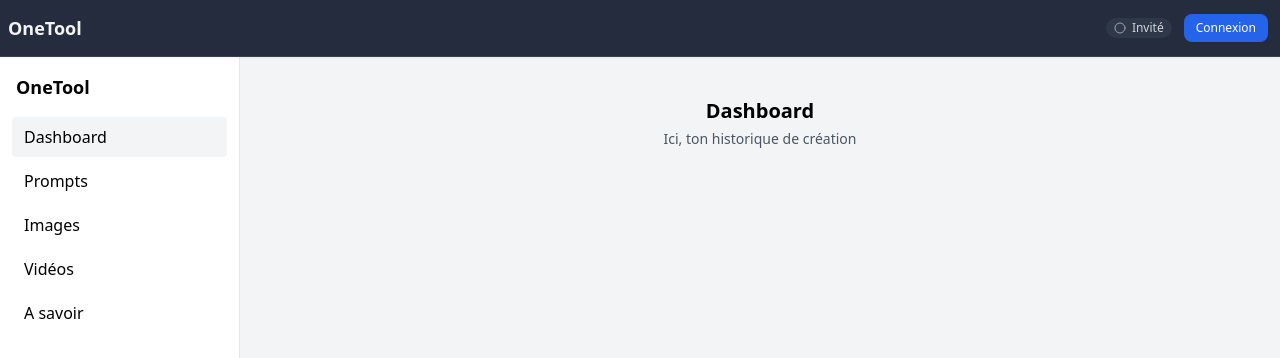
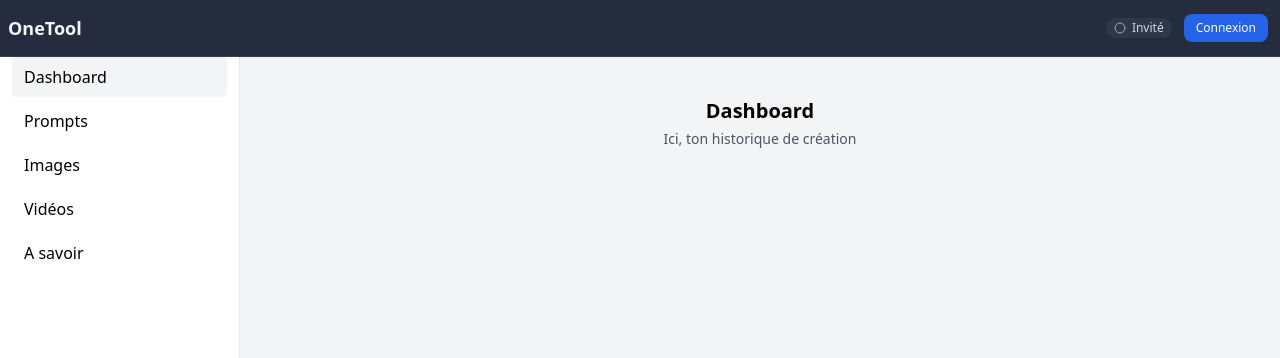
Before and after one commit to Ludovic0504/OneTool, a React (Vite) app: page /dashboard in a window 1280 px wide. Shown: the top 358 px of the page. Built offline with nearby package versions, Linux system fonts and the light colour scheme.

Commit message:
Nettoyage sidebar + ajustement header OneTool et bouton déconnexion

```diff
--- a/src/components/Header.jsx
+++ b/src/components/Header.jsx
@@ -28,9 +28,9 @@
           <Menu size={20} />
         </button>
 
-        <Link to="/dashboard" className="text-base sm:text-lg font-semibold select-none">
+        <div to="/dashboard" className="text-base sm:text-lg font-semibold select-none">
           OneTool
-        </Link>
+        </div>
 
         {/* Droite : statut + email + CTA */}
         <div className="ml-auto flex items-center gap-3">
@@ -60,7 +60,7 @@
               type="button"
               onClick={handleLogout}
               disabled={signingOut}
-              className="inline-flex items-center rounded-lg border border-gray-300 bg-white px-3 py-1.5 text-xs font-medium !bg-red-600 !text-white hover:!bg-red-700 active:!bg-red-800 focus:outline-none focus:ring-2 focus:ring-red-400 disabled:opacity-50 disabled:cursor-not-allowed shadow-sm transition"
+              className="inline-flex items-center rounded-lg border border-gray-300 bg-white px-3 py-1.5 text-xs font-medium !bg-red-600 !text-white hover:!bg-red-700 active:!bg-red-800 disabled:opacity-50 disabled:cursor-not-allowed focus:outline-none focus:ring-2 focus:ring-red-400 shadow-sm"
             >
               {signingOut ? "Déconnexion…" : "Se déconnecter"}
             </button>
--- a/src/components/SidebarShell.jsx
+++ b/src/components/SidebarShell.jsx
@@ -70,9 +70,8 @@
 
   return (
     <div className="min-h-screen bg-gray-100 flex">
-      {/* Sidebar desktop */}
+      {/* Sidebar desktop*/}
       <aside className="hidden md:block w-60 border-r bg-white">
-        <div className="p-4 font-semibold text-lg">OneTool</div>
         <nav className="flex flex-col gap-1 px-3">
           {links.map(([to, label]) => (
             <Item key={to} to={to}>{label}</Item>
@@ -97,7 +96,7 @@
         aria-hidden={!open}
       >
         <div className="flex items-center justify-between p-4 border-b">
-          <span className="font-semibold text-lg">OneTool</span>
+          {/*<span className="font-semibold text-lg">OneTool</span>*/}
           <button
             onClick={() => onCloseMenu?.()}
             className="text-gray-500 hover:text-gray-700 text-xl"
```
